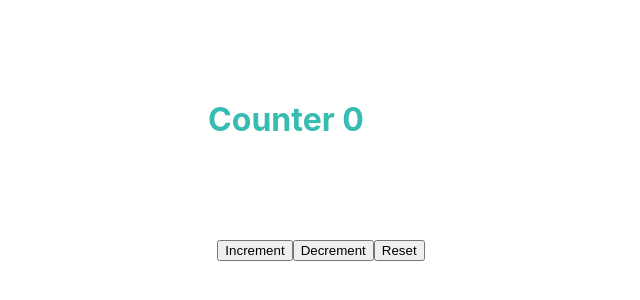
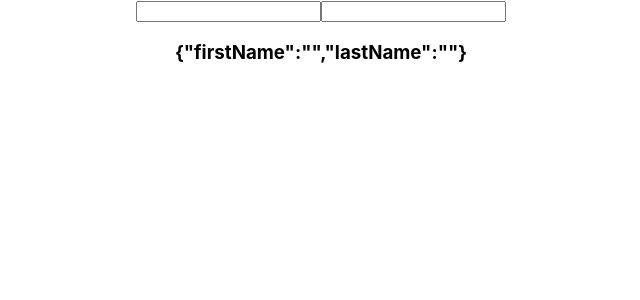
Before and after one commit to MarkDevram/Practice-React-All-Time, a React (Create React App) app: page / in a window 1280 px wide. Shown: the top 300 px of the page, without its empty margins (319-959 px from the left). Built offline with nearby package versions, Linux system fonts and the light colour scheme.

Commit message:
Learnt how to use useState with Object as its state value

```diff
--- a/src/App.js
+++ b/src/App.js
@@ -52,12 +52,13 @@ import {
 import Chakra from "./PraticeComponent/Context/Chakra"
 import GetPosts from "./PraticeComponent/Axios/GetPosts"
 import PostRequest from "./PraticeComponent/Axios/PostRequest"
-import Counter from "./Hooks in React/Counter"
 import PrevStateWithCounter from "./Hooks in React/useState/PrevStateWithCounter"
+import UseStateWithObject from "./Hooks in React/useState/UseStateWithObject"
 function App() {
   return (
     <div className="App">
-      <PrevStateWithCounter />
+      <UseStateWithObject />
+      {/* <PrevStateWithCounter /> */}
       {/* <Counter /> */}
       {/* <PostRequest /> */}
       {/* <GetPosts /> */}
--- /dev/null
+++ b/src/Hooks in React/useState/UseStateWithObject.js
@@ -0,0 +1,22 @@
+import React, { useState } from "react"
+
+function UseStateWithObject() {
+  const [name, setName] = useState({ firstName: "", lastName: "" })
+  return (
+    <div>
+      <input
+        onChange={(e) => {
+          setName({ ...name, firstName: e.target.value })
+        }}
+      />
+      <input
+        onChange={(e) => {
+          setName({ ...name, lastName: e.target.value })
+        }}
+      />
+      <h3>{JSON.stringify(name)}</h3>
+    </div>
+  )
+}
+
+export default UseStateWithObject
```
